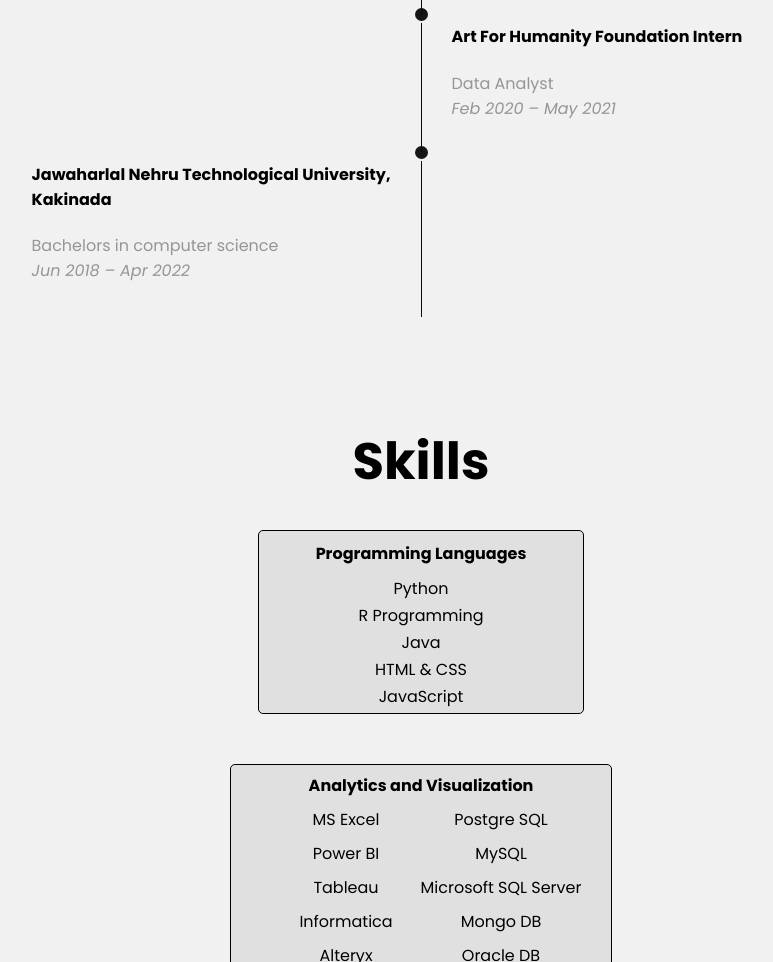
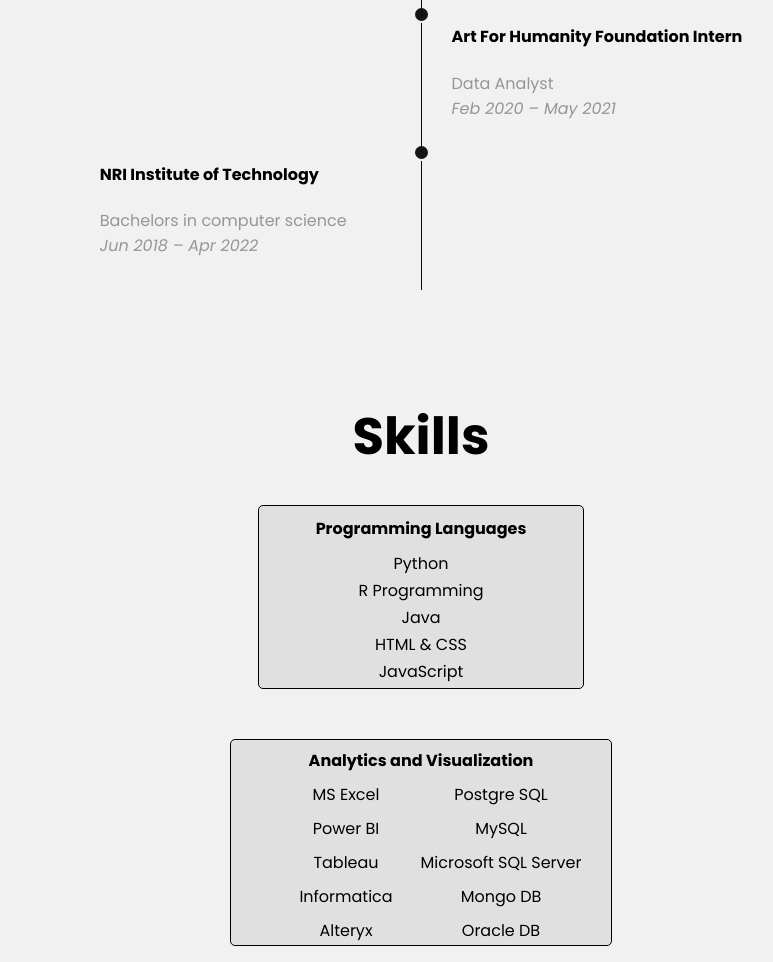
Before and after one commit to Kundana9368/Final_Portfolio, a plain HTML site: page index.html in a window 1280 px wide. Shown: the part 1728-2690 px from the top of the page, without its empty margins (219-992 px from the left). Drawn offline with Linux system fonts and the light colour scheme.

Commit message:
Add files via upload

```diff
--- a/index.html
+++ b/index.html
@@ -254,7 +254,7 @@
                     <div class="data">
                         <div>
                             <h4 class="university_title">
-                                Jawaharlal Nehru Technological University, <br> Kakinada</h4>
+                                NRI Institute of Technology</h4>
                             <span class="subtitle">Bachelors in computer science
 
                             </span>
```
Also changed, not shown: 1 other file.
